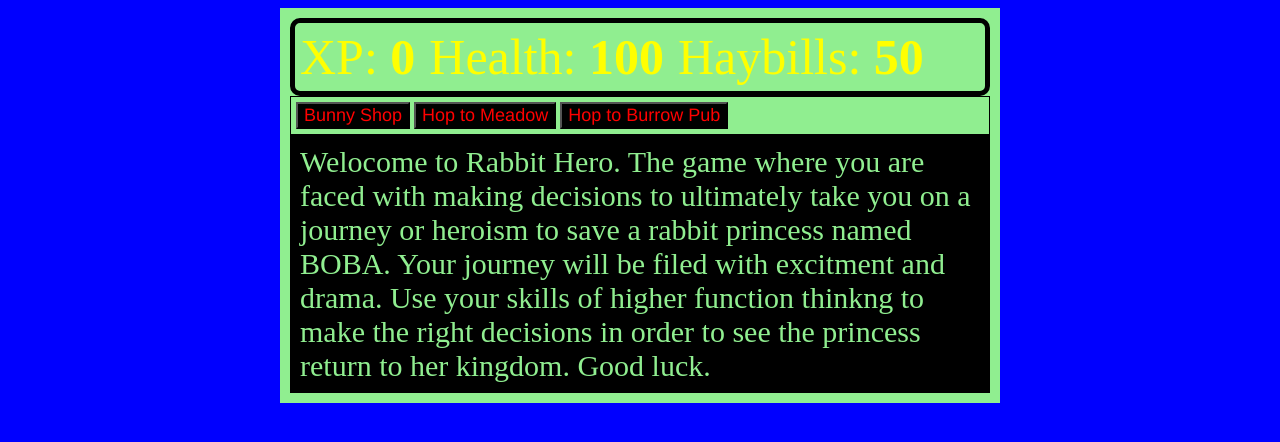
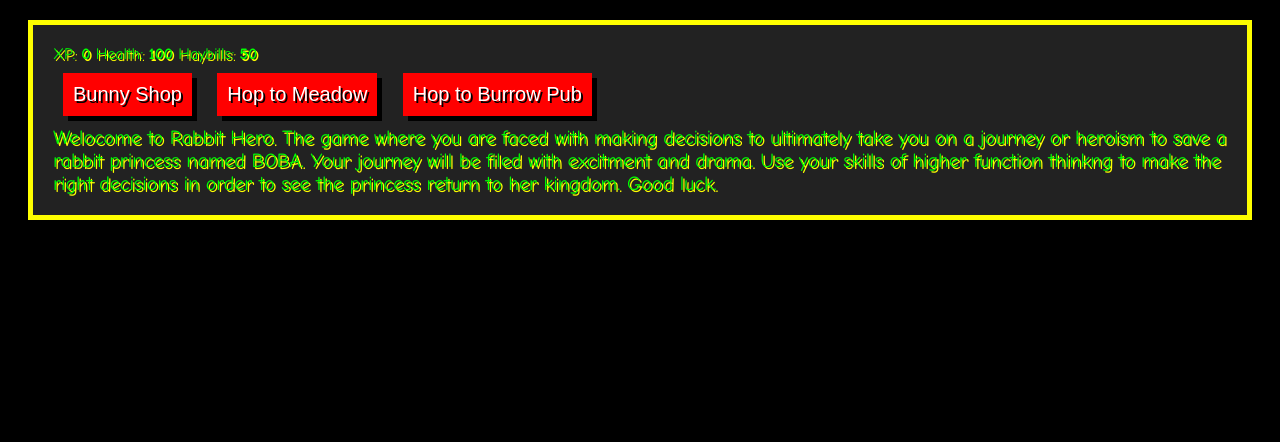
Before and after one commit to loadinglitch/Rabbit-Hero, a plain HTML site: page index.html in a window 1280 px wide. Drawn offline with Linux system fonts and the light colour scheme.

Commit message:
Update style.css

```diff
--- a/style.css
+++ b/style.css
@@ -1,54 +1,40 @@
 body {
-  background-color: blue;
+  background-color: #000;
+  color: #fff;
+  font-family: 'Chalkduster', 'Comic Sans MS', cursive; /* These fonts have a graffiti-like appearance */
+}
+
+#game {
+  border: 5px solid #ff0;
+  padding: 20px;
+  margin: 20px;
+  background-color: #222;
+}
+
+.stat {
+  color: #0f0;
+  text-shadow: 2px 2px #ff0;
+}
+
+#controls button {
+  background-color: #f00;
+  color: #fff;
+  border: none;
+  padding: 10px;
+  margin: 10px;
+  text-shadow: 2px 2px #000;
+  box-shadow: 5px 5px #000;
+  font-size: 20px;
+  cursor: pointer;
+}
+
+#controls button:hover {
+  background-color: #ff0;
+  color: #000;
 }
 
 #text {
-  background-color: black;
-  color: lightgreen;
-  padding: 10px;
-  font-size: 30px;
+  color: #0f0;
+  text-shadow: 2px 2px #ff0;
+  font-size: 20px;
 }
-
-#game {
-  max-width: 700px;
-  max-height: 400px;
-  background-color: lightgreen;
-  color: white;
-  margin: 0 auto;
-  padding: 10px;
-}
-
-#controls {
-  border: 1px black solid;
-  padding: 5px;
-}
-
-#stats {
-  border: 5px black solid;
-  border-radius: 10px;
-  padding: 5px;
-  color: yellow;
-
-
-}
-
-#opsStats {
-  display: none;
-  border: 1px black solid;
-  color: white;
-  padding: 5px;
-  background-color: red;
-}
-
-.stat {
-  padding-right: 10px;
-  font-size: 50px;
-
-}
-
-button {
-  font-size: 18px;
-  font-family: 'Franklin Gothic Medium', 'Arial Narrow', Arial, sans-serif;
-  color: red;
-  background-color: black;
-}
```
